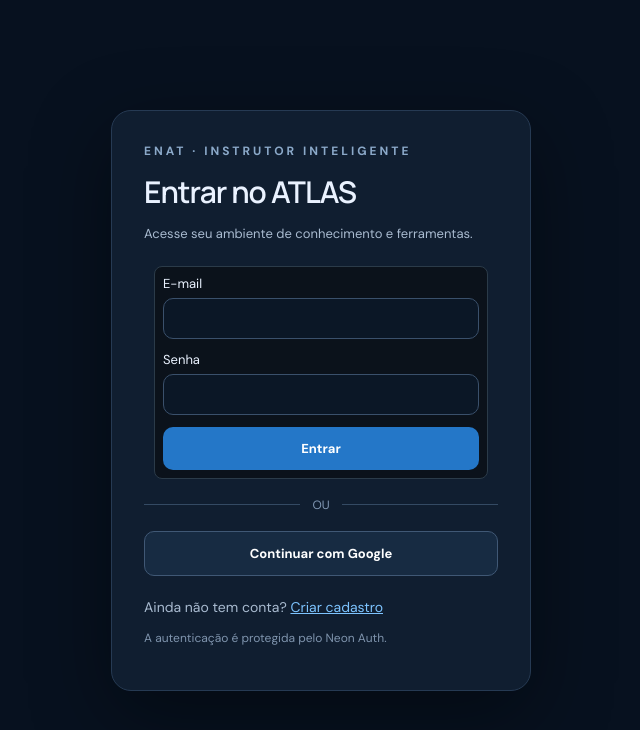
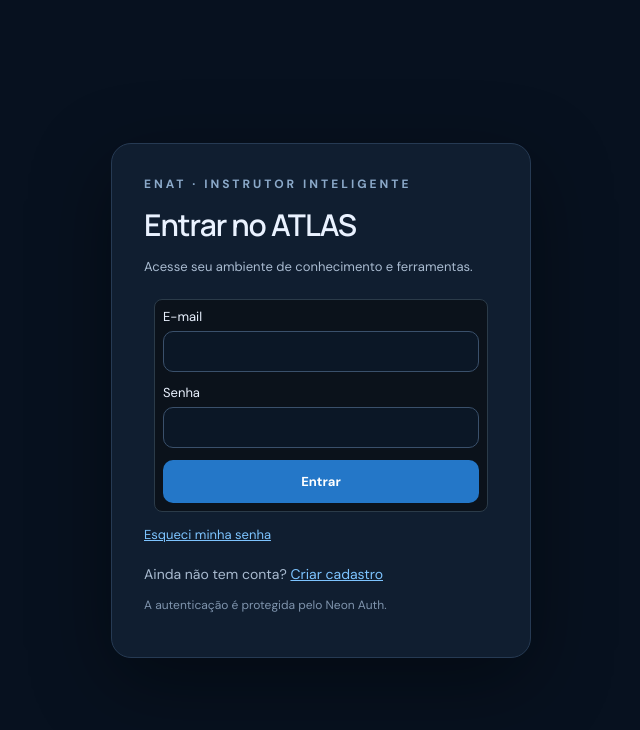
Before and after one commit to enatneuroeducacao-glitch/ATLAS, a Next.js app: page /auth/sign-in in a window 1280 px wide. Shown: the top 730 px of the page, without its empty margins (319-959 px from the left). Built offline with nearby package versions, Linux system fonts and the light colour scheme; what @neon/auth would draw is missing.

Commit message:
feat(auth): focus sign-in on email and password

```diff
--- a/app/auth/sign-in/page.tsx
+++ b/app/auth/sign-in/page.tsx
@@ -26,17 +26,6 @@ export default function SignInPage() {
     } finally { setBusy(false); }
   }
 
-  async function google() {
-    setError("");
-    setBusy(true);
-    try {
-      const result = await authClient.signIn.social({ provider: "google", callbackURL: "/" });
-      if (result.error) throw new Error(result.error.message || "Falha no acesso com Google.");
-    } catch (e) {
-      setError(e instanceof Error ? e.message : "Falha no acesso com Google.");
-      setBusy(false);
-    }
-  }
 
   return <main style={{minHeight:"100vh",display:"grid",placeItems:"center",background:"#07111f",color:"#eaf2ff",padding:24}}>
     <section style={{width:"min(100%,420px)",background:"#101e30",border:"1px solid #263a53",borderRadius:20,padding:32,boxShadow:"0 24px 80px #0006"}}>
@@ -49,8 +38,7 @@ export default function SignInPage() {
         {error && <p role="alert" style={{color:"#ff9c9c",fontSize:14}}>{error}</p>}
         <button disabled={busy} style={primary}>{busy?"Aguarde…":"Entrar"}</button>
       </form>
-      <div style={{display:"flex",alignItems:"center",gap:12,color:"#8299b5",fontSize:12,margin:"18px 0"}}><span style={{height:1,background:"#344a63",flex:1}}/>OU<span style={{height:1,background:"#344a63",flex:1}}/></div>
-      <button onClick={google} disabled={busy} style={secondary}>Continuar com Google</button>
+      <p style={{marginTop:14,fontSize:13}}><Link href="/auth/forgot-password" style={{color:"#7dc4ff"}}>Esqueci minha senha</Link></p>
       <p style={{marginTop:22,fontSize:14,color:"#a9bbd0"}}>Ainda não tem conta? <Link href="/auth/sign-up" style={{color:"#7dc4ff"}}>Criar cadastro</Link></p>
       <p style={{marginTop:10,fontSize:12,color:"#7f94ad"}}>A autenticação é protegida pelo Neon Auth.</p>
     </section>
@@ -59,4 +47,3 @@ export default function SignInPage() {
 
 const field = {width:"100%",padding:"12px 14px",borderRadius:10,border:"1px solid #3a506b",background:"#0b1726",color:"#fff",outline:"none"} as const;
 const primary = {padding:13,border:0,borderRadius:10,background:"#2477c8",color:"#fff",fontWeight:700,cursor:"pointer"} as const;
-const secondary = {...primary,width:"100%",background:"#172b42",border:"1px solid #405875"} as const;
```
